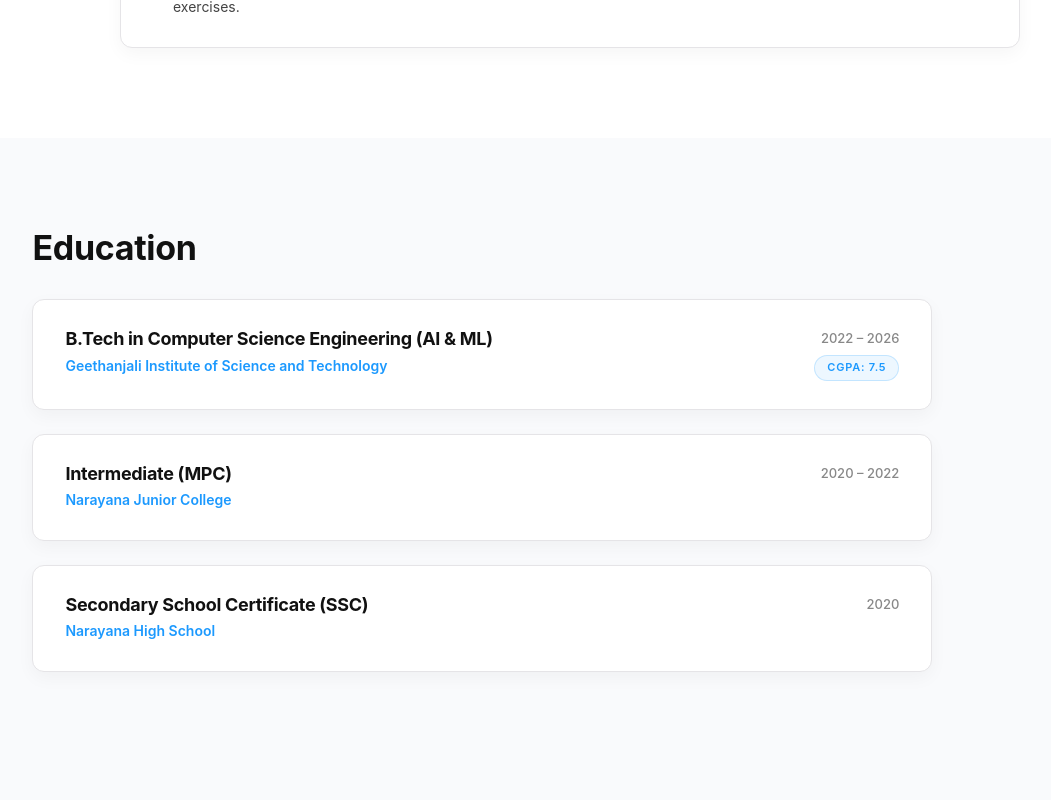
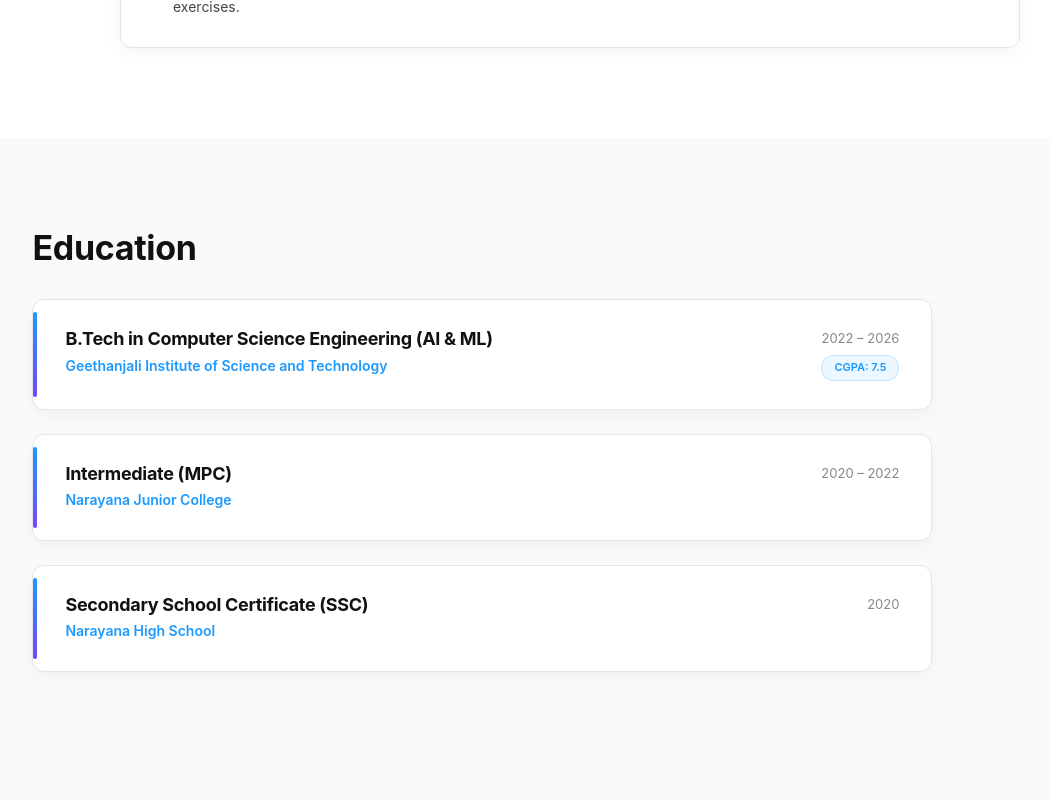
Before and after one commit to Siddiq06/Portfolio, a React (Vite) app: page / in a window 1280 px wide. Shown: the part 2980-3780 px from the top of the page, without its empty margins (70-1121 px from the left). Built offline with nearby package versions, Linux system fonts and the light colour scheme.

Commit message:
Update App.css

```diff
--- a/src/App.css
+++ b/src/App.css
@@ -930,11 +930,15 @@
 
   a[href]::after { content: " (" attr(href) ")"; font-size: 10pt; color: #555; }
 }
+
 /* ================= EDUCATION ================= */
 
 #education {
   padding: 90px 8%;
   background-color: var(--surface);
+
+  /* smooth entry without JS */
+  animation: fadeInUp 0.8s ease forwards;
 }
 
 #education h2 {
@@ -951,7 +955,10 @@
   max-width: 900px;
 }
 
+/* CARD */
+
 .education-card {
+  position: relative;
   background: white;
   padding: 28px 32px;
   border-radius: var(--radius);
@@ -960,11 +967,25 @@
   transition: var(--transition);
 }
 
+/* 🔥 LEFT GRADIENT LINE (Lovable style) */
+.education-card::before {
+  content: "";
+  position: absolute;
+  left: 0;
+  top: 12px;
+  bottom: 12px;
+  width: 4px;
+  border-radius: 10px;
+  background: linear-gradient(180deg, #1c99fe, #7644ff);
+}
+
 .education-card:hover {
   transform: translateY(-4px);
   border-color: var(--accent);
   box-shadow: 0 18px 38px rgba(28, 153, 254, 0.12);
 }
+
+/* HEADER */
 
 .education-header {
   display: flex;
@@ -985,53 +1006,62 @@
   color: var(--heading);
 }
 
-.education-specialization {
-  font-size: 14px;
-  font-weight: 500;
-  color: var(--text);
-}
-
 .education-college {
   font-size: 14px;
   font-weight: 600;
   color: var(--accent);
 }
 
+/* RIGHT SIDE */
+
 .education-meta {
   display: flex;
   flex-direction: column;
   align-items: flex-end;
   gap: 6px;
-  flex-shrink: 0;
 }
 
 .education-date {
   font-size: 13px;
-  font-weight: 500;
   color: var(--muted);
-  white-space: nowrap;
 }
 
 .education-badge {
   font-size: 11px;
   font-weight: 600;
   color: var(--accent);
-  text-transform: uppercase;
-  letter-spacing: 0.8px;
   background-color: rgba(28, 153, 254, 0.08);
   border: 1px solid rgba(28, 153, 254, 0.2);
   border-radius: 20px;
   padding: 3px 12px;
 }
 
-/* Responsive */
+/* ANIMATION (NO JS NEEDED) */
+
+@keyframes fadeInUp {
+  from {
+    opacity: 0;
+    transform: translateY(30px);
+  }
+  to {
+    opacity: 1;
+    transform: translateY(0);
+  }
+}
+
+/* RESPONSIVE */
+
 @media (max-width: 768px) {
-  #education { padding: 60px 5%; }
+  #education {
+    padding: 60px 5%;
+  }
 
   .education-header {
     flex-direction: column;
     gap: 8px;
   }
 
-  .education-meta { align-items: flex-start; }
+  .education-meta {
+    align-items: flex-start;
+  }
 }
```
